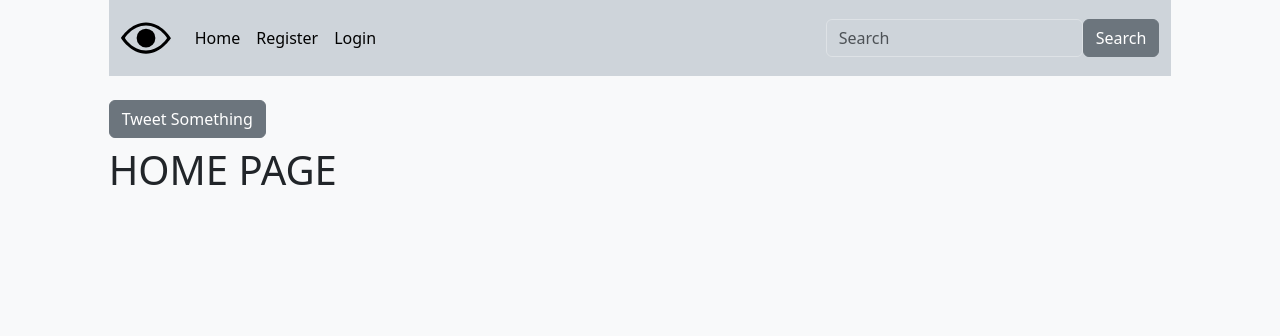
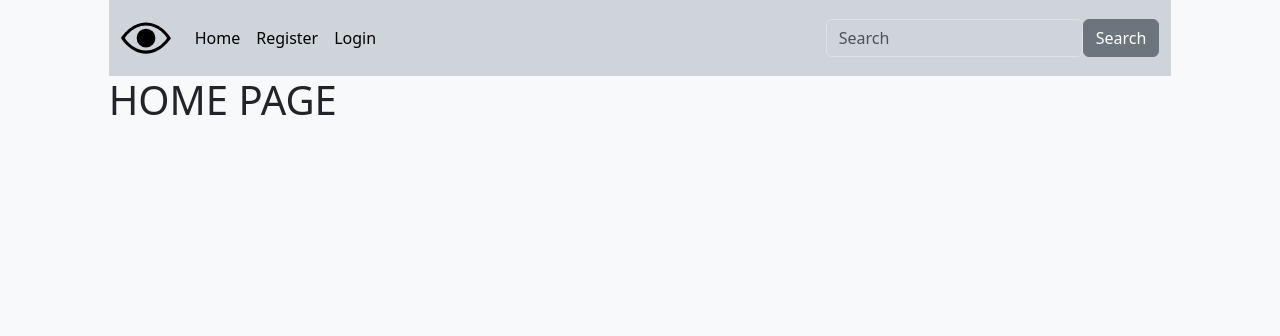
Before and after one commit to badgersky/social-media-app, a Django app: page / in a window 1280 px wide. Shown: the top 336 px of the page. Run offline with Django 4.2, Linux system fonts and the light colour scheme; some libraries are stand-ins or nearby versions.

Commit message:
delete tweet sth button from base.html, add button to user profile page is user is profile owner

```diff
--- a/templates/base.html
+++ b/templates/base.html
@@ -27,12 +27,6 @@
 
         {% include 'partials/messages.html' %}
 
-        <div class="mt-4 mb-2">
-            <a href="{% url 'posts:create' %}">
-                <button class="btn btn-secondary">Tweet Something</button>
-            </a>
-        </div>
-
         {% block content %}
 
         {% endblock %}
--- a/users/templates/users/profile.html
+++ b/users/templates/users/profile.html
@@ -17,6 +17,12 @@
             <p class="card-text">Date joined: {{ found_user.date_joined }}</p>
             {% if not owner %}
                 <a href="" class="btn btn-secondary">Follow</a>
+            {% else %}
+                <div class="mt-2 mb-2">
+                    <a href="{% url 'posts:create' %}">
+                        <button class="btn btn-secondary">Tweet Something</button>
+                    </a>
+                </div>
             {% endif %}
         </div>
     </div>
```
